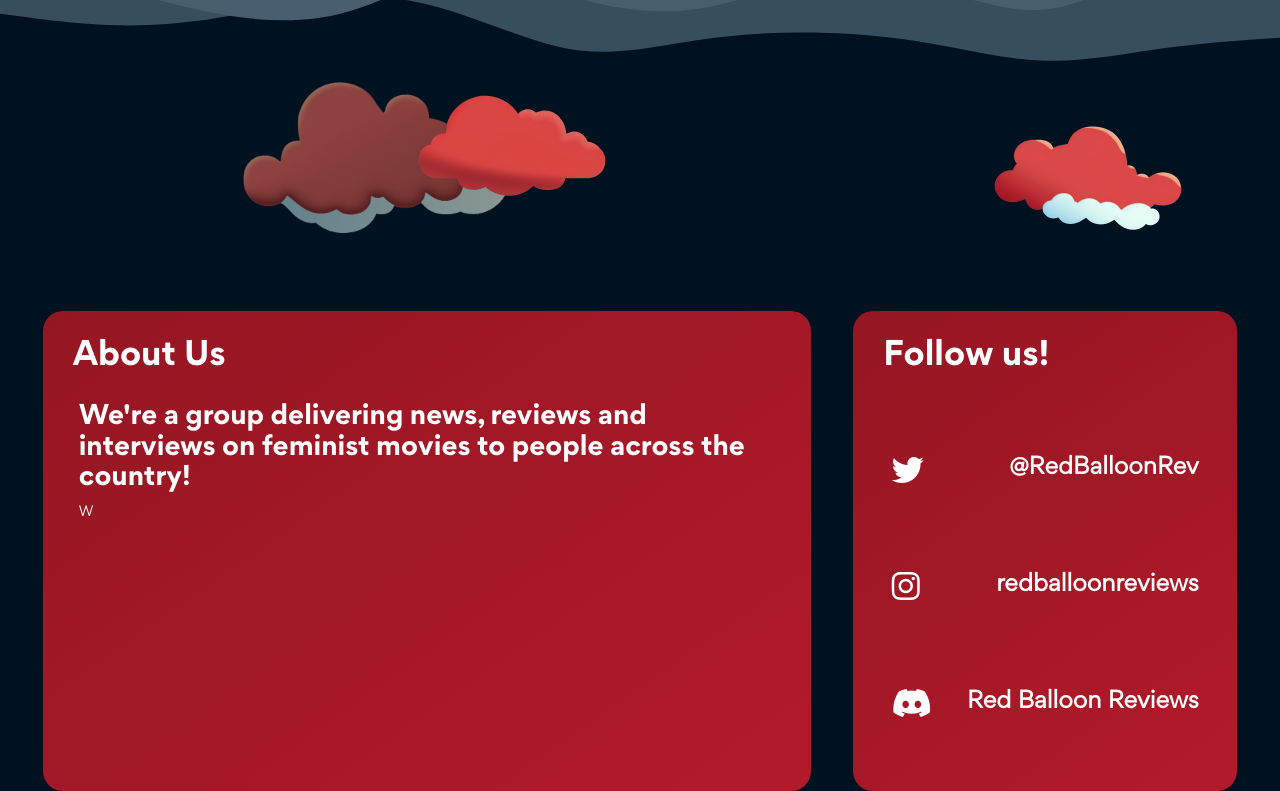
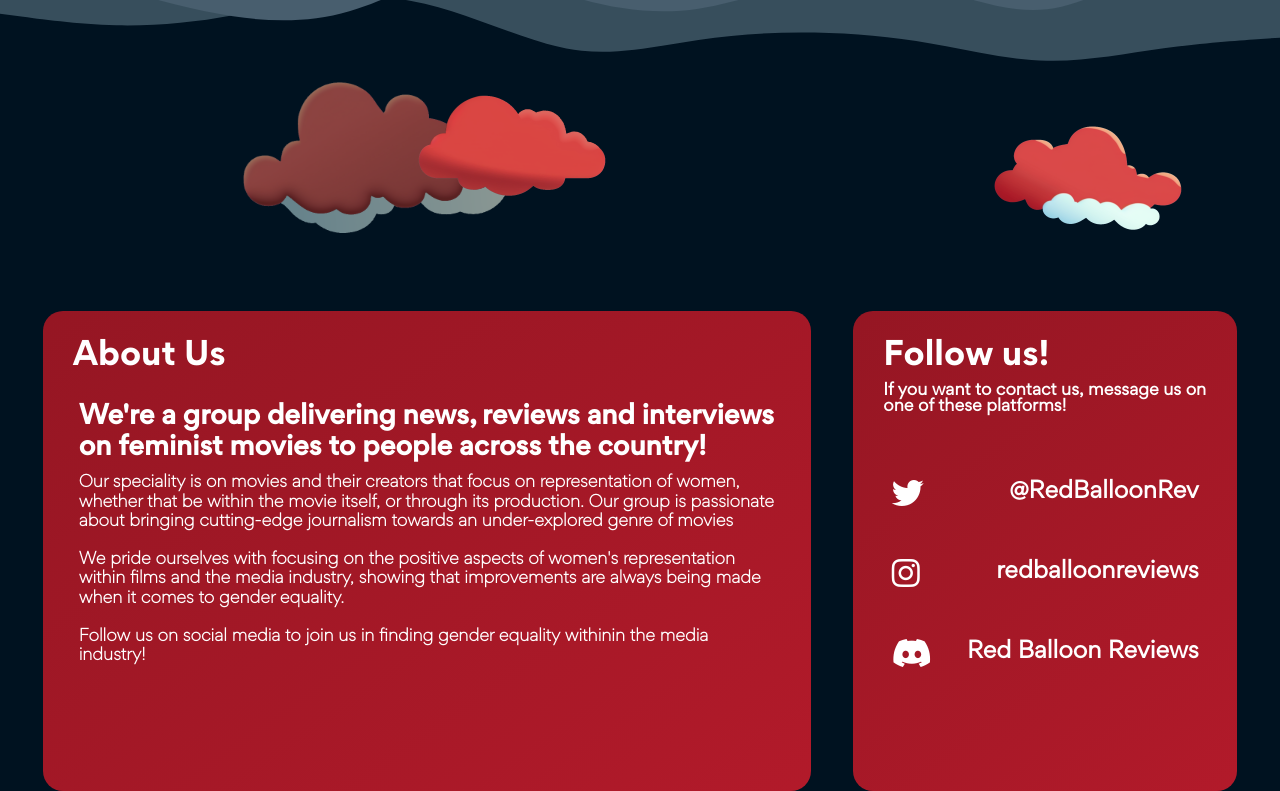
Before and after one commit to GavinduTissera/MediaNEATwo, a PHP site: page / in a window 1280 px wide. Shown: the part 3296-4087 px from the top of the page. Run offline with PHP 8.4, Linux system fonts and the light colour scheme; some libraries are stand-ins or nearby versions.

Commit message:
Slight redesign of pages

```diff
--- a/CSS/insiderlook.css
+++ b/CSS/insiderlook.css
@@ -561,6 +561,11 @@ input[type="range"]::-webkit-slider-thumb {
     font-family: "Gordita Bold";
 }
 
+.ArticlePBigTitle {
+    font-size: 1.5rem;
+    font-family: "Gordita Bold";
+}
+
 .ArticlePContainer.APCTwo{
     width: 100%;
 }
--- a/CSS/styles.css
+++ b/CSS/styles.css
@@ -232,6 +232,19 @@ main {
     color: var(--white);
     margin: 30px;
     z-index: 50;
+}
+
+.DescriptionText {
+    position: relative;
+    font-size: 1rem;
+    font-family: "Gordita Regular";
+    columns: var(--white);
+    margin: 10px 30px;
+    z-index: 50;
+}
+
+.SO.TitleText {
+    margin: 30px 30px 0;
 }
 
 .ContentText {
@@ -957,6 +970,14 @@ main {
     height: 120vh;
 }
 
+.AboutUs .Title {
+    font-family: "Gordita Medium";
+}
+
+.AboutUs .Description {
+    font-size: 1rem;
+}
+
 .BalloonSection {
     position: relative;
     height: 50%;
@@ -1018,7 +1039,7 @@ main {
     border-radius: 20px;
     background: var(--CloudRedGradient);
     width: 60vw;
-    height: 60vh;
+    min-height: 60vh;
     overflow: hidden;
 }
 
@@ -1027,7 +1048,7 @@ main {
     border-radius: 20px;
     background: var(--CloudRedGradient);
     width: 30vw;
-    height: 60vh;
+    min-height: 60vh;
     overflow: hidden;
 }
 
--- a/index.html
+++ b/index.html
@@ -288,7 +288,7 @@
                                     <h2 class="ContentTypeText SmallerTitle">The Bechdel test has become outdated</h2>
                                     <h3 class="ContentTypeText SmallerDescription">Our society is changing, and we
                                         should
-                                        scrutinise movies more to fit in with us.</h3>
+                                        scrutinise movies more to fit in with these new values.</h3>
                                 </div>
                             </div>
                         </div>
@@ -357,7 +357,7 @@
                             <div class="PopArtFullContent">
                                 <div class="PopArtContentText">
                                     <h2 class="ContentTypeText SmallerTitle">'All About That Bass' is 2023's must-watch family movie</h2>
-                                    <h3 class="ContentTypeText SmallerDescription">Telling the story of Tina Tongle, an amaetur bassist wanting a taste of fame, a hilarious story is born.</h3>
+                                    <h3 class="ContentTypeText SmallerDescription">Tilly Tera's latest movie tells the hilarious story of Tina Tongle, an amaetur bassist wanting a taste of fame.</h3>
                                 </div>
                             </div>
                         </div>
@@ -374,6 +374,7 @@
         <section class="CarouselWrapper">
             <ul class="CarouselList">
                 <li class="CarouselItem itemStart">
+                    <a href="https://docs.google.com/presentation/d/11CyZTa8LTERluJA6a34Zy4I5h2vyRPvAtsrqOS0qMmY/present?edit&slide=id.g216003738cd_0_0">
                     <div class="CarouselPic">
                         <img class="CarouselImg CarImgOne" src="Includes/MediaNEAGraphics/Images/replantingforests.JPG"
                             alt="">
@@ -390,8 +391,11 @@
                             </div>
                         </div>
                     </div>
+                    </a>
                 </li>
                 <li class="CarouselItem">
+                    <a href="https://docs.google.com/presentation/d/11CyZTa8LTERluJA6a34Zy4I5h2vyRPvAtsrqOS0qMmY/present?edit&slide=id.g216003738cd_0_0">
+
                     <div class="CarouselPic">
                         <img class="CarouselImg CarImgOne" src="Includes/MediaNEAGraphics/Images/Manveerpose.JPG"
                             alt="">
@@ -408,8 +412,11 @@
                             </div>
                         </div>
                     </div>
+                    </a>
                 </li>
                 <li class="CarouselItem">
+                    <a href="https://docs.google.com/presentation/d/11CyZTa8LTERluJA6a34Zy4I5h2vyRPvAtsrqOS0qMmY/present?edit&slide=id.g216003738cd_0_0">
+
                     <div class="CarouselPic">
                         <img class="CarouselImg CarImgOne"
                             src="Includes/MediaNEAGraphics/Images/threebusinesspeoople.JPG" alt="">
@@ -427,8 +434,11 @@
                             </div>
                         </div>
                     </div>
+                    </a>
                 </li>
                 <li class="CarouselItem">
+                    <a href="https://docs.google.com/presentation/d/11CyZTa8LTERluJA6a34Zy4I5h2vyRPvAtsrqOS0qMmY/present?edit&slide=id.g216003738cd_0_0">
+
                     <div class="CarouselPic">
                         <img class="CarouselImg CarImgOne" src="Includes/MediaNEAGraphics/Images/kiamma.JPG" alt="">
                     </div>
@@ -444,8 +454,11 @@
                             </div>
                         </div>
                     </div>
+                    </a>
                 </li>
                 <li class="CarouselItem">
+                    <a href="https://docs.google.com/presentation/d/11CyZTa8LTERluJA6a34Zy4I5h2vyRPvAtsrqOS0qMmY/present?edit&slide=id.g216003738cd_0_0">
+
                     <div class="CarouselPic">
                         <img class="CarouselImg CarImgOne"
                             src="Includes/MediaNEAGraphics/Images/anishkaculturedaytwo.JPG" alt="">
@@ -463,8 +476,11 @@
                             </div>
                         </div>
                     </div>
+                    </a>
                 </li>
                 <li class="CarouselItem itemEnd">
+                    <a href="https://docs.google.com/presentation/d/11CyZTa8LTERluJA6a34Zy4I5h2vyRPvAtsrqOS0qMmY/present?edit&slide=id.g216003738cd_0_0">
+
                     <div class="CarouselPic">
                         <img class="CarouselImg CarImgOne" src="Includes/MediaNEAGraphics/Images/amirahwall.JPG" alt="">
                     </div>
@@ -481,6 +497,7 @@
                             </div>
                         </div>
                     </div>
+                    </a>
                 </li>
             </ul>
         </section>
@@ -514,12 +531,13 @@
                     <div class="AboutUs ContentText">
                         <h2 class="ContentTypeText Title">We're a group delivering news, reviews and interviews on
                             feminist movies to people across the country!</h2>
-                        <h3 class="ContentTypeText Description">W</h3>
+                        <h3 class="ContentTypeText Description">Our speciality is on movies and their creators that focus on representation of women, whether that be within the movie itself, or through its production. Our group is passionate about bringing cutting-edge journalism towards an under-explored genre of movies<br><br>We pride ourselves with focusing on the positive aspects of women's representation within films and the media industry, showing that improvements are always being made when it comes to gender equality.<br><br>Follow us on social media to join us in finding gender equality withinin the media industry!</h3>
                     </div>
                 </div>
                 <div class="SocialFullContent">
                     <div class="SocialTitle">
                         <h2 class="SO TitleText">Follow us!</h2>
+                        <h2 class="SO DescriptionText">If you want to contact us, message us on one of these platforms!</h2>
                     </div>
                     <div class="Socials">
                         <a href="https://twitter.com/RedBalloonRev">
```
Also changed, not shown: News/an-insider-look-into-our-lives.html (+4 -4 lines), Includes/MediaNEAGraphics/Balloons/hotairballoondesign2.png (added), Includes/MediaNEAGraphics/Balloons/hotairballoondesign3.png (added), Includes/MediaNEAGraphics/Balloons/hotairballoondesign4.png (added), Includes/MediaNEAGraphics/Balloons/simplifiedballoon.png (added), Includes/MediaNEAGraphics/Images/mainpageimage.png (added), Includes/MediaNEAGraphics/clouds/Untitled-3.png (renamed from Includes/MediaNEAGraphics/Images/Untitled-3.png), Includes/MediaNEAGraphics/clouds/Untitled-4.png (renamed from Includes/MediaNEAGraphics/Images/Untitled-4.png), 1 other file.
